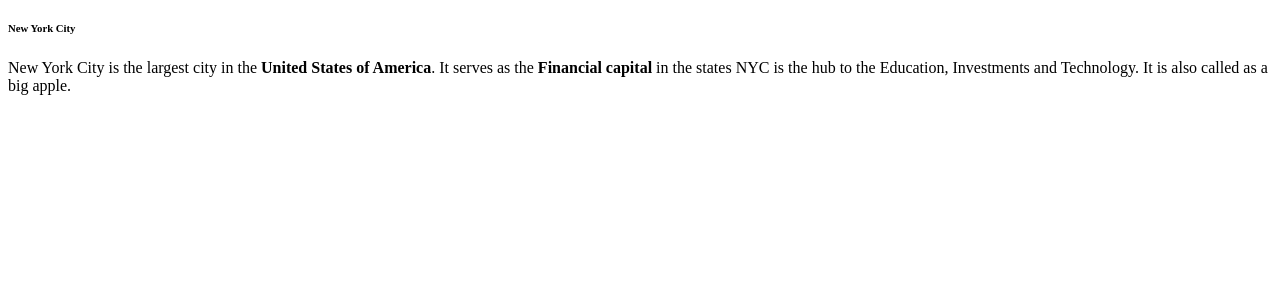
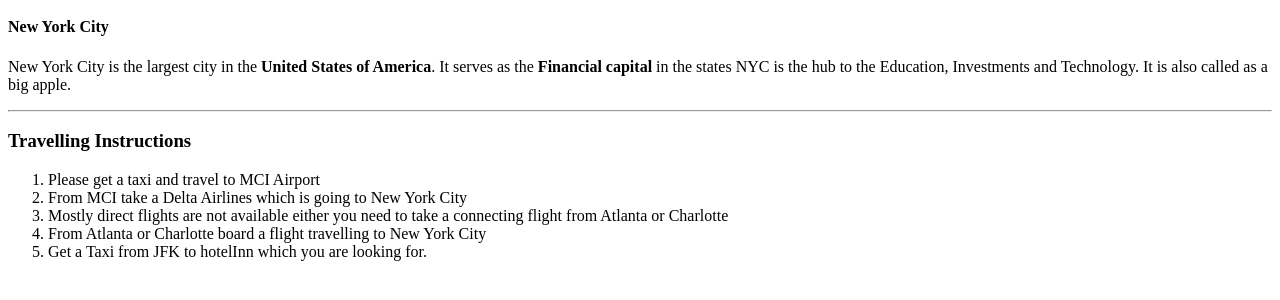
Before and after one commit to 44-563-WebApps-F21/webapps-f21-assignment-3-gorantla07, a plain HTML site: page index.html in a window 1280 px wide. Shown: the part 48-348 px from the top of the page. Drawn offline with Linux system fonts and the light colour scheme.

Commit message:
Update index.html
Commited my changes after adding order list to the html code.

```diff
--- a/index.html
+++ b/index.html
@@ -3,9 +3,19 @@
 </head>
 <body>
     <h1>Manoj Gorantla</h1>
-    <h6>New York City</h6>
+    <h4>New York City</h4>
     <p>
         New York City is the largest city in the <b>United States of America</b>. It serves as the <b>Financial capital</b> in the states
         NYC is the hub to the Education, Investments and Technology. It is also called as a big apple.
     </p>
+    <hr>
+    <h3>Travelling Instructions</h3>
+    <ol type="1">
+        <li>Please get a taxi and travel to MCI Airport</li>
+        <li>From MCI take a Delta Airlines which is going to New York City</li>
+        <li>Mostly direct flights are not available either you need to take a connecting flight from Atlanta or Charlotte</li>
+        <li>From Atlanta or Charlotte board a flight travelling to New York City</li>
+        <li>Get a Taxi from JFK to hotelInn which you are looking for.</li>
+
+    </ol>
 </body>
```
